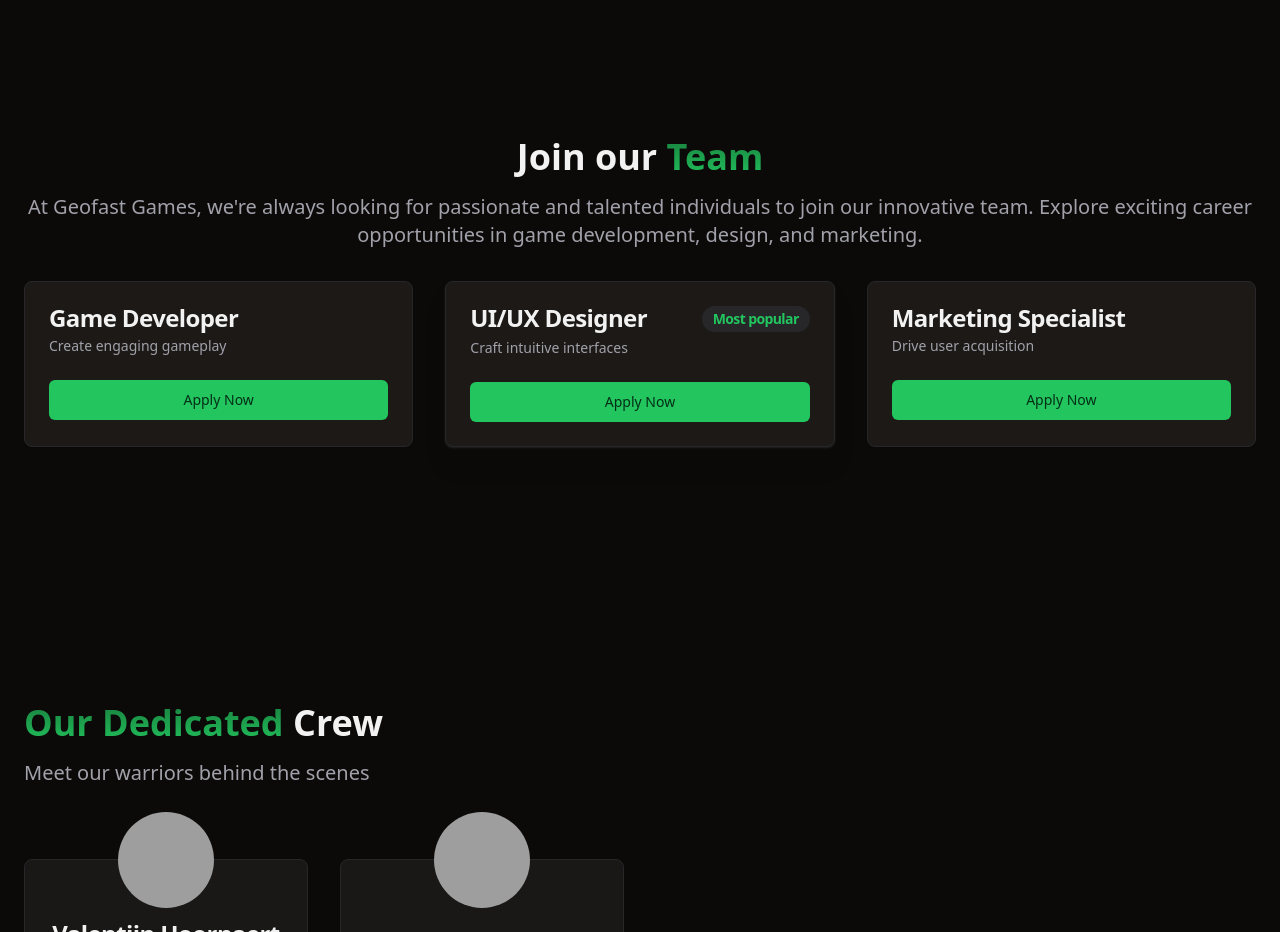
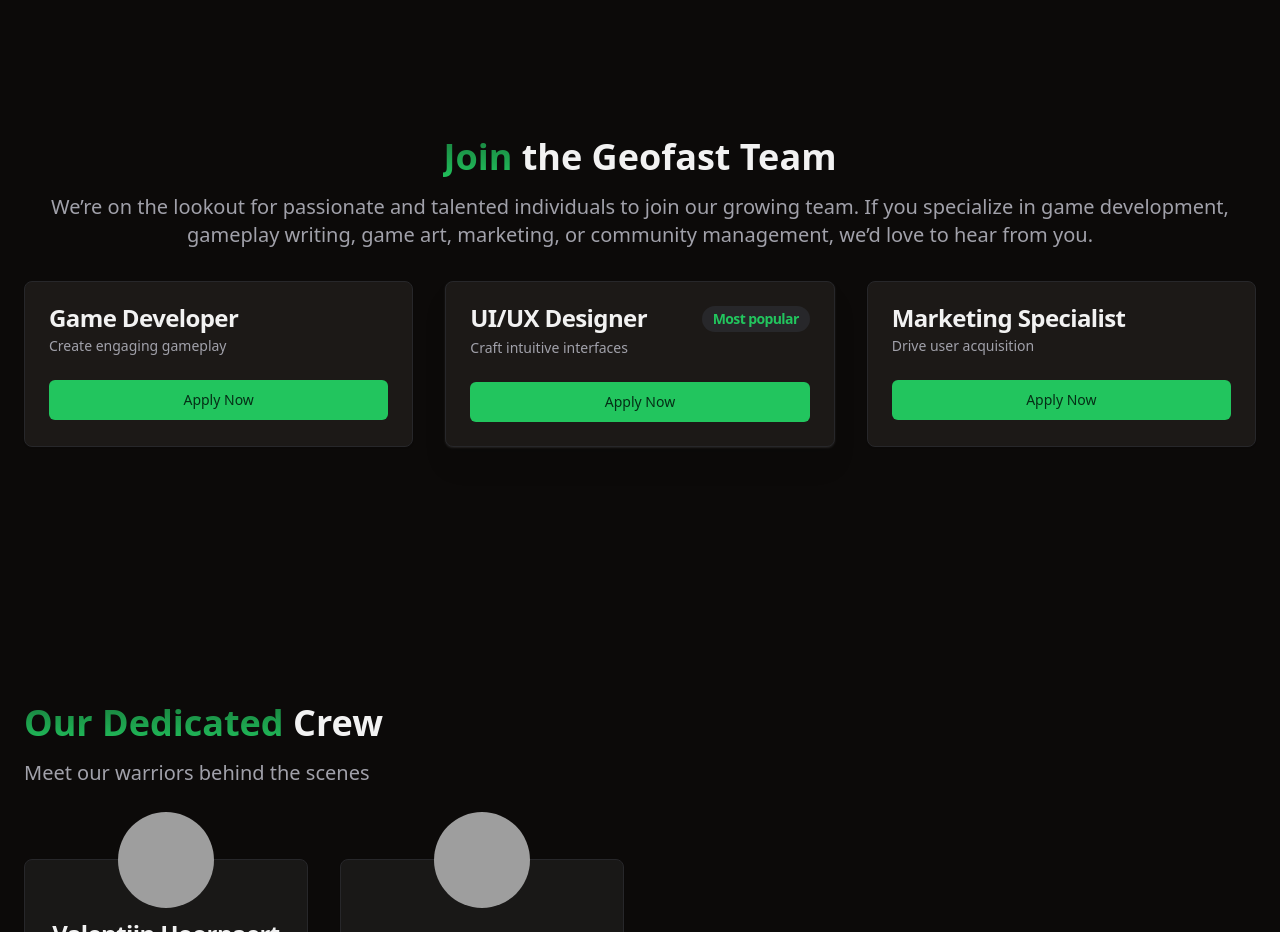
Before and after one commit to utkarshtrivedimdz/geofast-landing-page, a React (Vite) app: page / in a window 1280 px wide. Shown: the part 3620-4552 px from the top of the page. Built offline with nearby package versions, Linux system fonts and the light colour scheme; grey boxes are pictures that could not be loaded.

Commit message:
Update Pricing.tsx

```diff
--- a/src/components/Pricing.tsx
+++ b/src/components/Pricing.tsx
@@ -73,16 +73,16 @@
   return (
     <section id="pricing" className="container py-24 sm:py-32">
       <h2 className="text-3xl md:text-4xl font-bold text-center">
-        Join our
         <span className="bg-gradient-to-b from-primary/60 to-primary text-transparent bg-clip-text">
           {" "}
-          Team{" "}
+          Join{" "}
         </span>
+        the Geofast Team
       </h2>
       <h3 className="text-xl text-center text-muted-foreground pt-4 pb-8">
-        At Geofast Games, we're always looking for passionate and talented
-        individuals to join our innovative team. Explore exciting career
-        opportunities in game development, design, and marketing.
+        We’re on the lookout for passionate and talented individuals to join our growing team.
+        If you specialize in game development, gameplay writing, game art, marketing,
+        or community management, we’d love to hear from you.
       </h3>
       <div className="grid md:grid-cols-2 lg:grid-cols-3 gap-8">
         {pricingList.map((pricing: PricingProps) => (
```
